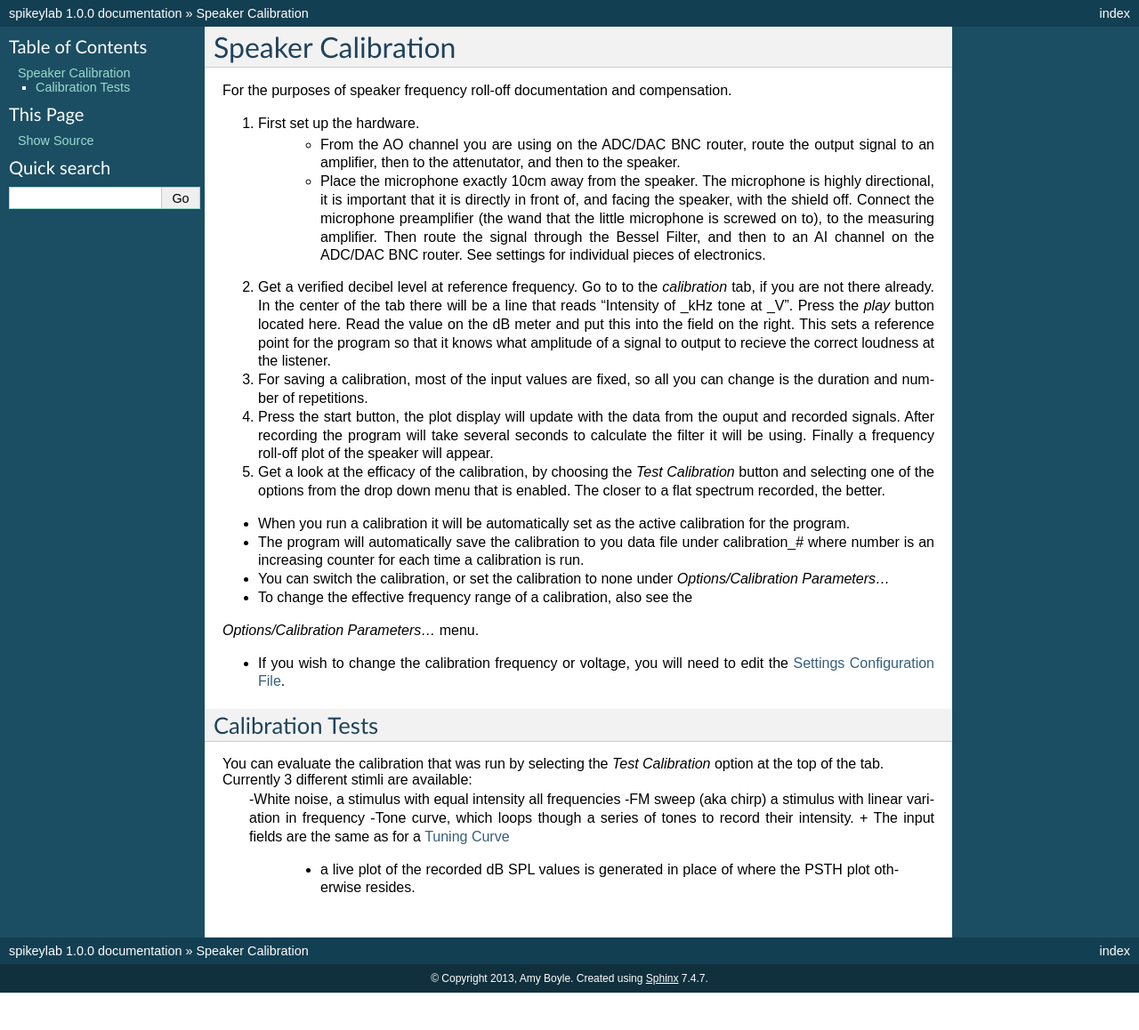
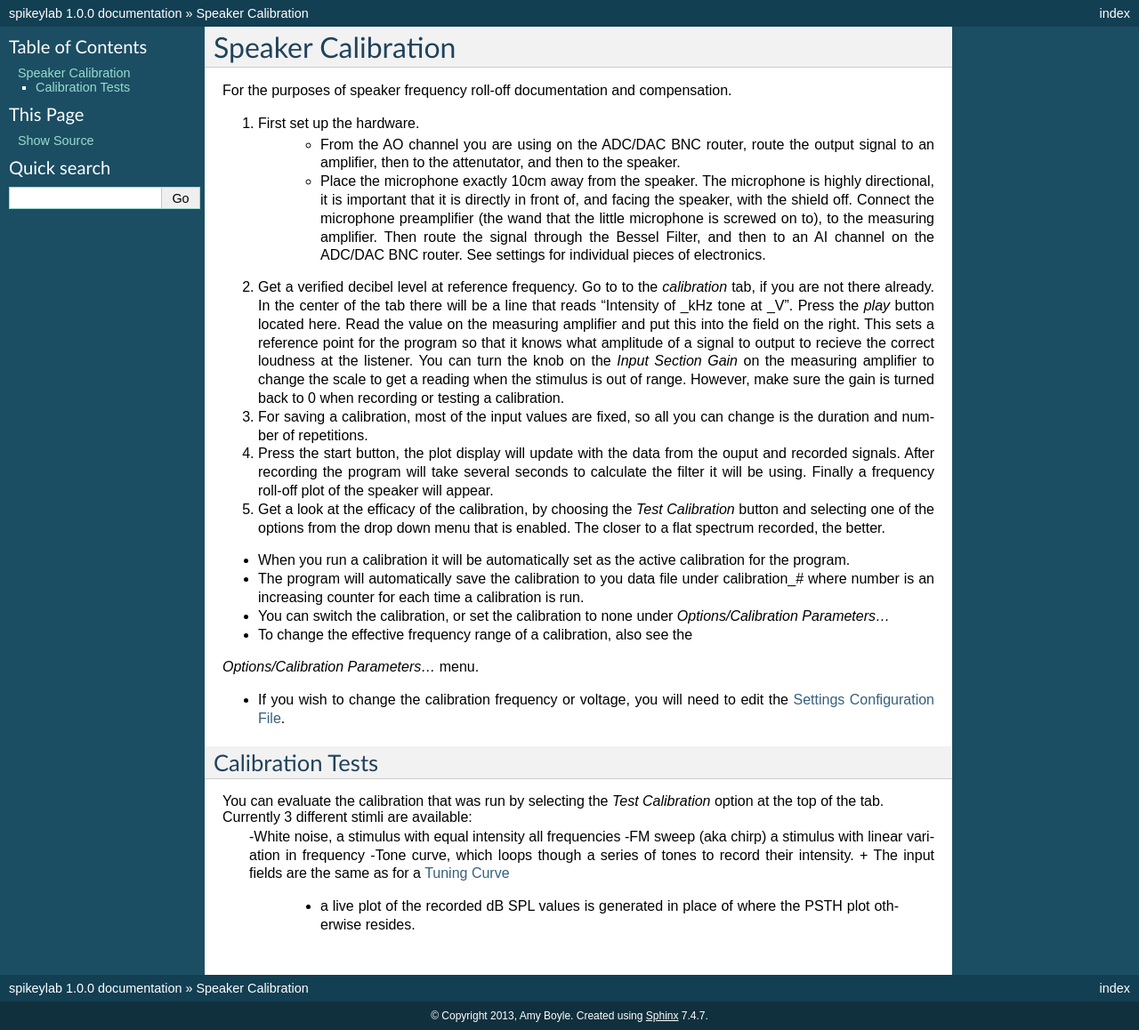
Before and after one commit to portfors-lab/sparkle, a Sphinx documentation site: the page built from doc/guide/calibration.rst, in a window 1280 px wide. Shown: the whole page at 89% size. Built offline with Sphinx 7.4.7, drawn with Linux system fonts in a browser that asks for light colours; pages that are not in the unit, such as notebooks, are missing from menus; before the commit the page ends 1116 px from its top, so only the background shows below that.

Commit message:
Important note about measuring amp gain

```diff
--- a/doc/guide/calibration.rst
+++ b/doc/guide/calibration.rst
@@ -10,7 +10,7 @@
     - Place the microphone exactly 10cm away from the speaker. The microphone is highly directional, it is important that it is directly in front of, and facing the speaker, with the shield off. Connect the microphone preamplifier (the wand that the little microphone is screwed on to), to the measuring amplifier. Then route the signal through the Bessel Filter, and then to an AI channel on the ADC/DAC BNC router. See settings for individual pieces of electronics.
 
 
-#. Get a verified decibel level at reference frequency. Go to to the *calibration* tab, if you are not there already. In the center of the tab there will be a line that reads "Intensity of _kHz tone at _V". Press the *play* button located here. Read the value on the dB meter and put this into the field on the right. This sets a reference point for the program so that it knows what amplitude of a signal to output to recieve the correct loudness at the listener.
+#. Get a verified decibel level at reference frequency. Go to to the *calibration* tab, if you are not there already. In the center of the tab there will be a line that reads "Intensity of _kHz tone at _V". Press the *play* button located here. Read the value on the measuring amplifier and put this into the field on the right. This sets a reference point for the program so that it knows what amplitude of a signal to output to recieve the correct loudness at the listener. You can turn the knob on the *Input Section Gain* on the measuring amplifier to change the scale to get a reading when the stimulus is out of range. However, make sure the gain is turned back to 0 when recording or testing a calibration.
 
 #. For saving a calibration, most of the input values are fixed, so all you can change is the duration and number of repetitions.
 
```
